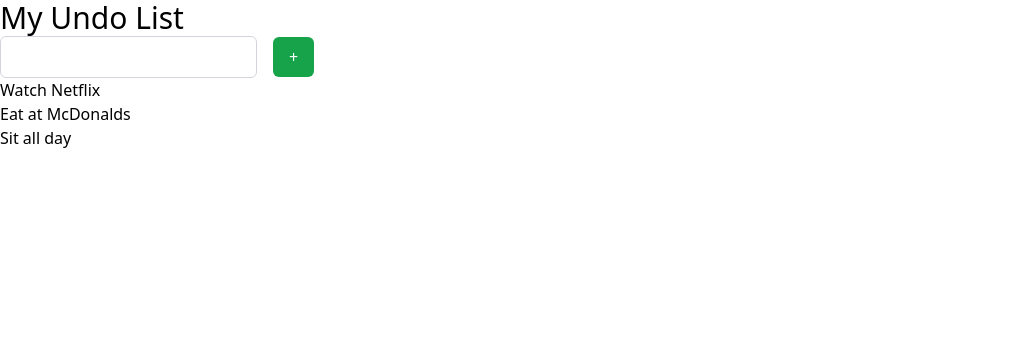
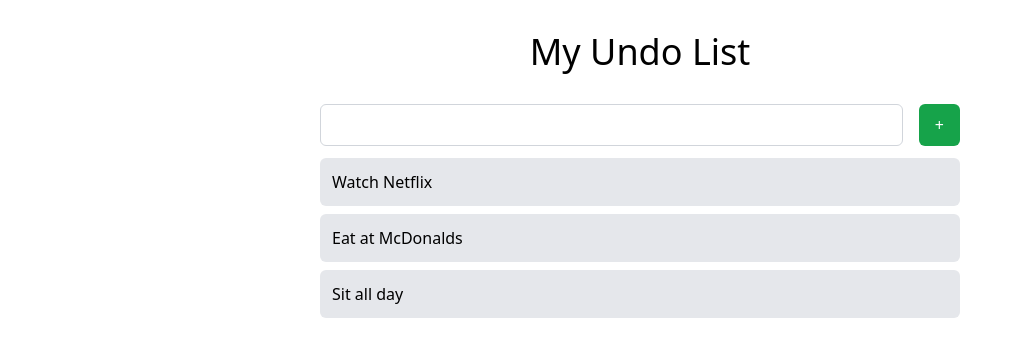
Before and after one commit to alessioforti/undo-list, a Vue app: page / in a window 1280 px wide. Shown: the top 356 px of the page, without its empty margins (0-1023 px from the left). Built offline with nearby package versions, Linux system fonts and the light colour scheme.

Commit message:
Added some styling

```diff
--- a/index.html
+++ b/index.html
@@ -7,7 +7,7 @@
     <title>Undo List</title>
   </head>
   <body>
-    <div id="app" class="container mx-auto flex"></div>
+    <div id="app" class="container mx-auto flex justify-center"></div>
     <script type="module" src="/src/main.js"></script>
   </body>
 </html>
--- a/src/App.vue
+++ b/src/App.vue
@@ -28,8 +28,8 @@ const addItem = (newItem) => {
 </script>
 
 <template>
-  <div>
-    <h1 class="text-3xl">My Undo List</h1>
+  <div class="w-5/6 md:w-1/2">
+    <h1 class="text-4xl text-center py-8">My Undo List</h1>
 
     <add-items-form @add-item="addItem"></add-items-form>
 
--- a/src/components/AddItemsForm.vue
+++ b/src/components/AddItemsForm.vue
@@ -12,11 +12,14 @@ const addItem = () => {
 </script>
 
 <template>
-  <form @submit.prevent="addItem">
+  <form
+    class="flex justify-between"
+    @submit.prevent="addItem"
+  >
     <input
       v-model="newItem"
       type="text"
-      class="border border-gray-300 rounded-md"
+      class="grow border border-gray-300 rounded-md"
     >
     <button
       class="bg-green-600 ml-4 py-2 px-4 text-bold text-white rounded-md"
--- a/src/components/ItemsTemplate.vue
+++ b/src/components/ItemsTemplate.vue
@@ -14,11 +14,12 @@ const done = (item) => {
 </script>
 
 <template>
-    <ul>
+    <ul class="my-3">
       <li
         v-for="(item, index) in items"
         :key="item.id"
-        :class="{ 'line-through text-gray-400' : item.done }"
+        class="p-3 bg-gray-200 mb-2 rounded-md"
+        :class="{ 'line-through text-gray-400 bg-gray-100' : item.done }"
         @click="done(item)"
       >
         {{ item.label }}
```
